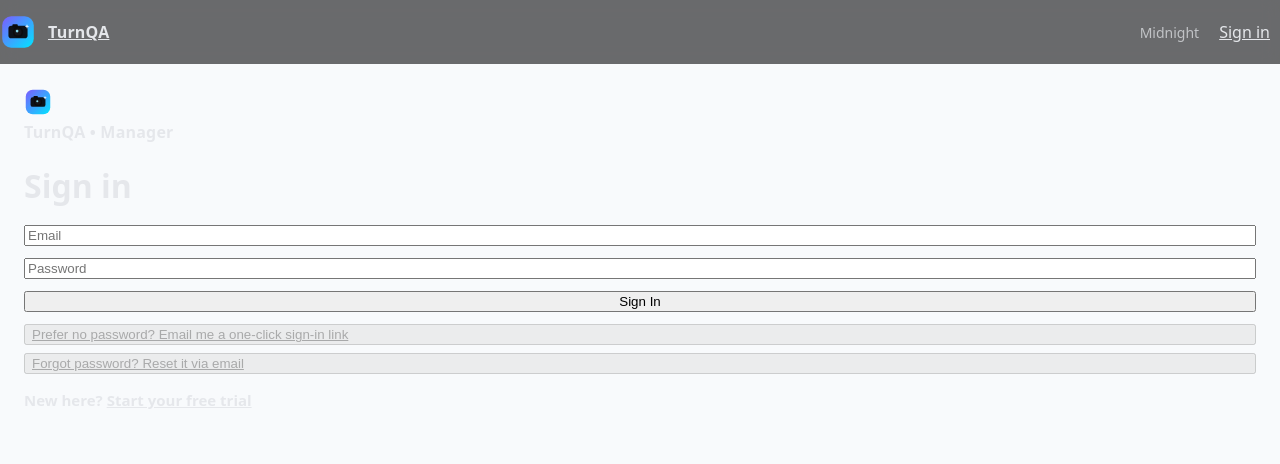
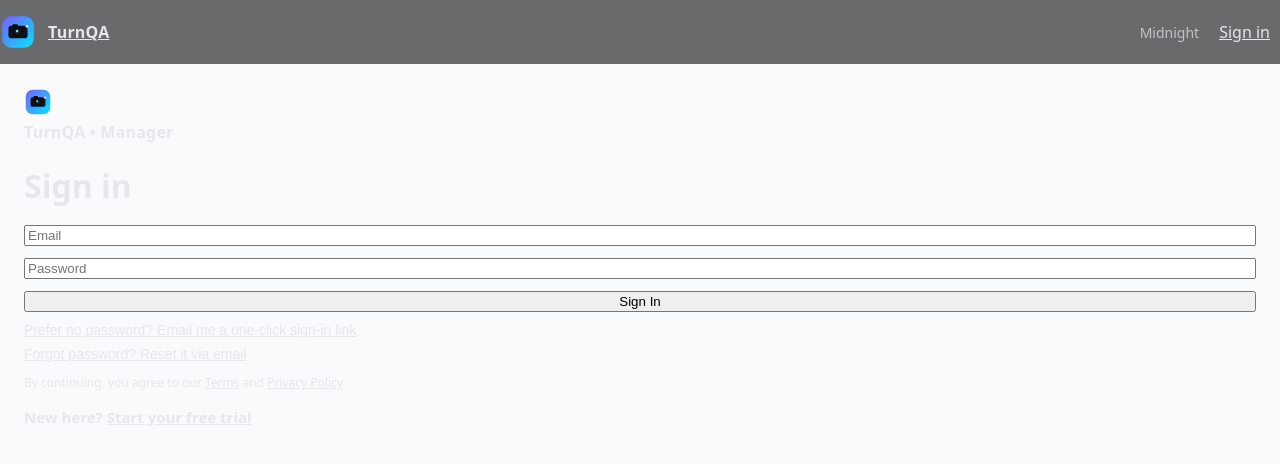
Before and after one commit to dmeadows001/turn-qa, a Next.js app: page /login in a window 1280 px wide. Shown: the top 464 px of the page. Built offline with nearby package versions, Linux system fonts and the light colour scheme; no server answers.

Commit message:
Update login.tsx

```diff
--- a/pages/login.tsx
+++ b/pages/login.tsx
@@ -1,105 +1,101 @@
-import { useEffect, useMemo, useState } from 'react';
+// pages/login.tsx
+import { useCallback, useMemo, useState } from 'react';
+import { useRouter } from 'next/router';
 import Link from 'next/link';
-import { useRouter } from 'next/router';
+import Image from 'next/image';
+
+import { supabaseBrowser } from '@/lib/supabaseBrowser';
 import Card from '@/components/ui/Card';
 import Input from '@/components/ui/Input';
 import { PrimaryButton } from '@/components/ui/Button';
 import Header from '@/components/layout/Header';
-import Image from 'next/image';
-import { supabaseBrowser } from '@/lib/supabaseBrowser';
 
 export default function Login() {
   const router = useRouter();
   const supabase = supabaseBrowser();
-
-  // where to go after login
-  const nextPath = useMemo(() => {
-    const n = (router.query?.next as string) || '/dashboard';
-    return n.startsWith('/') ? n : '/dashboard';
-  }, [router.query?.next]);
+  const nextUrl = typeof router.query?.next === 'string' ? router.query.next : '/dashboard';
 
   const [email, setEmail] = useState('');
   const [password, setPassword] = useState('');
   const [msg, setMsg] = useState<string | null>(null);
   const [loading, setLoading] = useState(false);
 
-  // if already signed in, bounce to next
-  useEffect(() => {
-    supabase.auth.getSession().then(({ data }) => {
-      if (data.session?.user) router.replace(nextPath);
-    });
-  }, [router, supabase, nextPath]);
+  const base = useMemo(() => {
+    const origin =
+      typeof window !== 'undefined'
+        ? window.location.origin
+        : (process.env.NEXT_PUBLIC_BASE_URL ||
+           process.env.NEXT_PUBLIC_APP_BASE_URL ||
+           'https://www.turnqa.com');
+    return origin.replace(/\/+$/, '');
+  }, []);
+
+  const finishLogin = useCallback(async () => {
+    // Create / update trial profile; ignore failures (they’ll still be logged)
+    try { await fetch('/api/ensure-profile', { method: 'POST' }); } catch (e) { console.warn('[login] ensure-profile failed', e); }
+    // Go where the app wanted to go
+    router.replace(nextUrl || '/dashboard');
+  }, [nextUrl, router]);
 
   async function onSubmit(e: React.FormEvent) {
     e.preventDefault();
     setMsg(null);
     setLoading(true);
-    try {
+    console.log('[login] attempting password sign-in', { email });
+
     const { data, error } = await supabase.auth.signInWithPassword({ email, password });
-      // log raw so we can see 400/401 payloads in DevTools if anything is odd
-      console.log('[login] result', { data, error });
+
+    console.log('[login] signInWithPassword result', { data, error });
 
     if (error) {
-        setMsg(error.message || 'Invalid credentials');
+      setLoading(false);
+      setMsg(error.message || 'Invalid login credentials');
       return;
     }
-      // optional: create/refresh profile & trial window on successful login
-      try {
-        await fetch('/api/ensure-profile', { method: 'POST' });
-      } catch (e) {
-        console.warn('[login] ensure-profile failed (non-blocking)', e);
-      }
-      router.replace(nextPath);
-    } catch (err: any) {
-      console.error('[login] unexpected', err);
-      setMsg(err?.message || 'Sign-in failed');
-    } finally {
-      setLoading(false);
-    }
+
+    // Successful password sign-in sets the session client-side immediately.
+    await finishLogin();
   }
 
-  // Optional helpers (visible + very explicit)
-  async function sendMagicLink() {
+  async function sendMagicLink(e: React.MouseEvent) {
+    e.preventDefault();
     setMsg(null);
     setLoading(true);
-    try {
-      const base =
-        (typeof window !== 'undefined'
-          ? window.location.origin
-          : (process.env.NEXT_PUBLIC_BASE_URL || process.env.NEXT_PUBLIC_APP_BASE_URL || 'https://www.turnqa.com'))
-        .replace(/\/+$/, '');
-      const { error } = await supabase.auth.signInWithOtp({
+    console.log('[login] sending magic link', { email });
+
+    const { data, error } = await supabase.auth.signInWithOtp({
       email,
-        options: { emailRedirectTo: `${base}/auth/callback?next=${encodeURIComponent(nextPath)}` },
+      options: { emailRedirectTo: `${base}/auth/callback?next=${encodeURIComponent(nextUrl)}` }
     });
-      if (error) throw error;
-      setMsg('We sent you a one-click sign-in link.');
-    } catch (e: any) {
-      setMsg(e?.message || 'Could not send link');
-    } finally {
+
+    console.log('[login] signInWithOtp result', { data, error });
+
     setLoading(false);
+    if (error) {
+      setMsg(error.message || 'Could not send link');
+      return;
     }
+    setMsg('We sent you a one-click sign-in link. Check your email.');
   }
 
-  async function beginPasswordReset() {
+  async function startPasswordReset(e: React.MouseEvent) {
+    e.preventDefault();
     setMsg(null);
     setLoading(true);
-    try {
-      const base =
-        (typeof window !== 'undefined'
-          ? window.location.origin
-          : (process.env.NEXT_PUBLIC_BASE_URL || process.env.NEXT_PUBLIC_APP_BASE_URL || 'https://www.turnqa.com'))
-        .replace(/\/+$/, '');
-      const { error } = await supabase.auth.resetPasswordForEmail(email, {
-        redirectTo: `${base}/auth/new-password`,
+    console.log('[login] starting password reset', { email });
+
+    const { data, error } = await supabase.auth.resetPasswordForEmail(email, {
+      redirectTo: `${base}/auth/new-password?next=${encodeURIComponent(nextUrl)}`
     });
-      if (error) throw error;
-      setMsg('Check your email for a password reset link.');
-    } catch (e: any) {
-      setMsg(e?.message || 'Could not start password reset');
-    } finally {
+
+    console.log('[login] resetPasswordForEmail result', { data, error });
+
     setLoading(false);
+    if (error) {
+      setMsg(error.message || 'Could not start password reset');
+      return;
     }
+    setMsg('Password reset email sent. Check your inbox.');
   }
 
   return (
@@ -124,25 +120,55 @@ export default function Login() {
           <h1 className="h1 accent" style={{ marginBottom: 18 }}>Sign in</h1>
 
           <form onSubmit={onSubmit} style={{ display: 'grid', gap: 12 }}>
-            <Input placeholder="Email" type="email" value={email} onChange={e => setEmail(e.target.value)} required />
-            <Input placeholder="Password" type="password" value={password} onChange={e => setPassword(e.target.value)} required />
-            <PrimaryButton disabled={loading}>{loading ? 'Signing in…' : 'Sign In'}</PrimaryButton>
+            <Input
+              placeholder="Email"
+              type="email"
+              value={email}
+              onChange={e => setEmail(e.target.value)}
+              required
+            />
+            <Input
+              placeholder="Password"
+              type="password"
+              value={password}
+              onChange={e => setPassword(e.target.value)}
+              required
+            />
+            <PrimaryButton disabled={loading}>
+              {loading ? 'Signing in…' : 'Sign In'}
+            </PrimaryButton>
+
             {msg && (
-              <p style={{ color: msg.toLowerCase().includes('sent you') || msg.toLowerCase().includes('check your email') ? '#22c55e' : '#fda4af', fontSize: 14 }}>
+              <p style={{ color: msg.match(/sent|link|Check|We sent/i) ? '#22c55e' : '#fda4af', fontSize: 14 }}>
                 {msg}
               </p>
             )}
           </form>
 
-          {/* Helpful actions beneath the button */}
-          <div className="hint" style={{ marginTop: 12, display: 'grid', gap: 8 }}>
-            <button onClick={sendMagicLink} style={{ textDecoration: 'underline', textAlign: 'left' }} disabled={loading || !email}>
+          {/* Small helper actions */}
+          <div className="hint" style={{ marginTop: 10, display: 'grid', gap: 8 }}>
+            <button
+              onClick={sendMagicLink}
+              style={{ background: 'transparent', border: 'none', color: 'var(--muted)', textDecoration: 'underline', cursor: 'pointer', fontSize: 14, padding: 0, textAlign: 'left' }}
+            >
               Prefer no password? Email me a one-click sign-in link
             </button>
-            <button onClick={beginPasswordReset} style={{ textDecoration: 'underline', textAlign: 'left' }} disabled={loading || !email}>
+
+            <button
+              onClick={startPasswordReset}
+              style={{ background: 'transparent', border: 'none', color: 'var(--muted)', textDecoration: 'underline', cursor: 'pointer', fontSize: 14, padding: 0, textAlign: 'left' }}
+            >
               Forgot password? Reset it via email
             </button>
           </div>
+
+          {/* Legal & CTA */}
+          <p className="hint" style={{ marginTop: 12, fontSize: 12 }}>
+            By continuing, you agree to our{' '}
+            <Link href="/legal/terms" style={{ textDecoration: 'underline' }}>Terms</Link>{' '}
+            and{' '}
+            <Link href="/legal/privacy" style={{ textDecoration: 'underline' }}>Privacy Policy</Link>.
+          </p>
 
           <p className="hint" style={{ marginTop: 16, fontSize: 15, fontWeight: 600 }}>
             New here?{' '}
```
Lines whose indentation alone changed are shown as unchanged.
